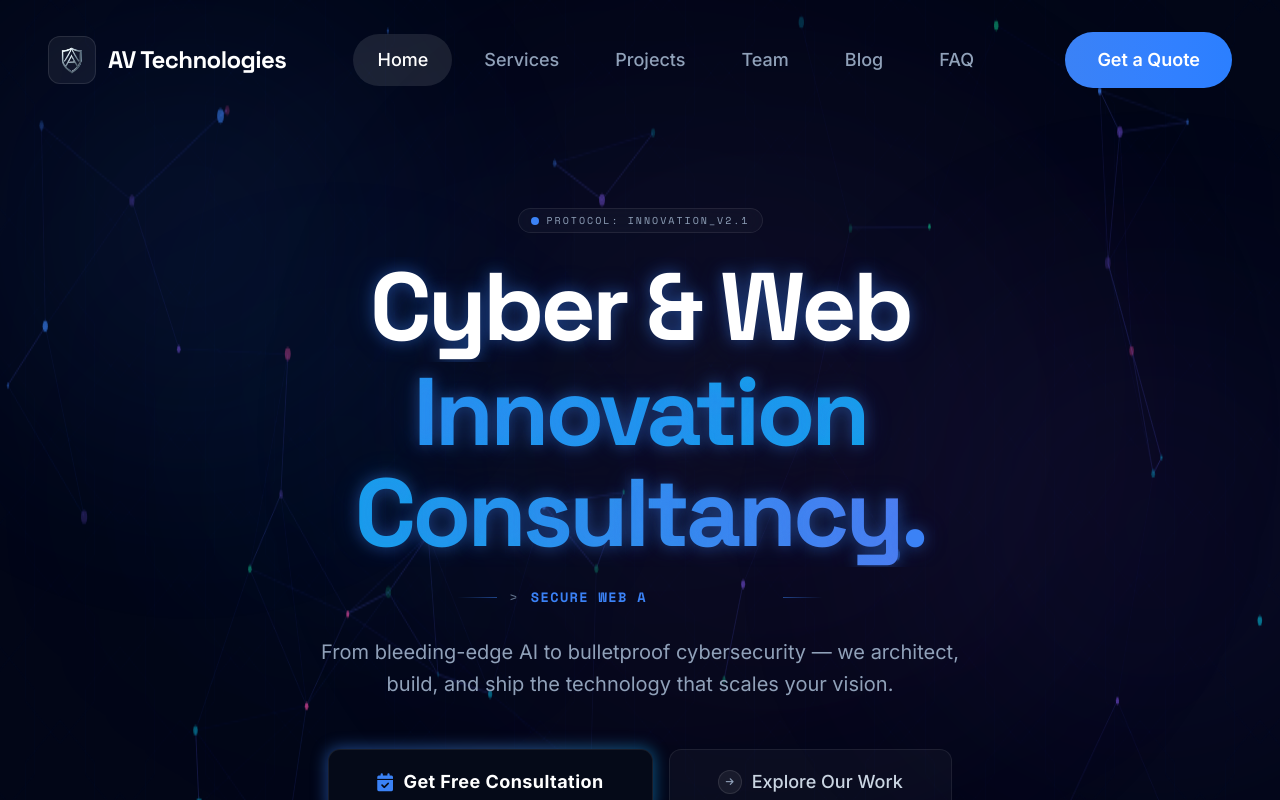
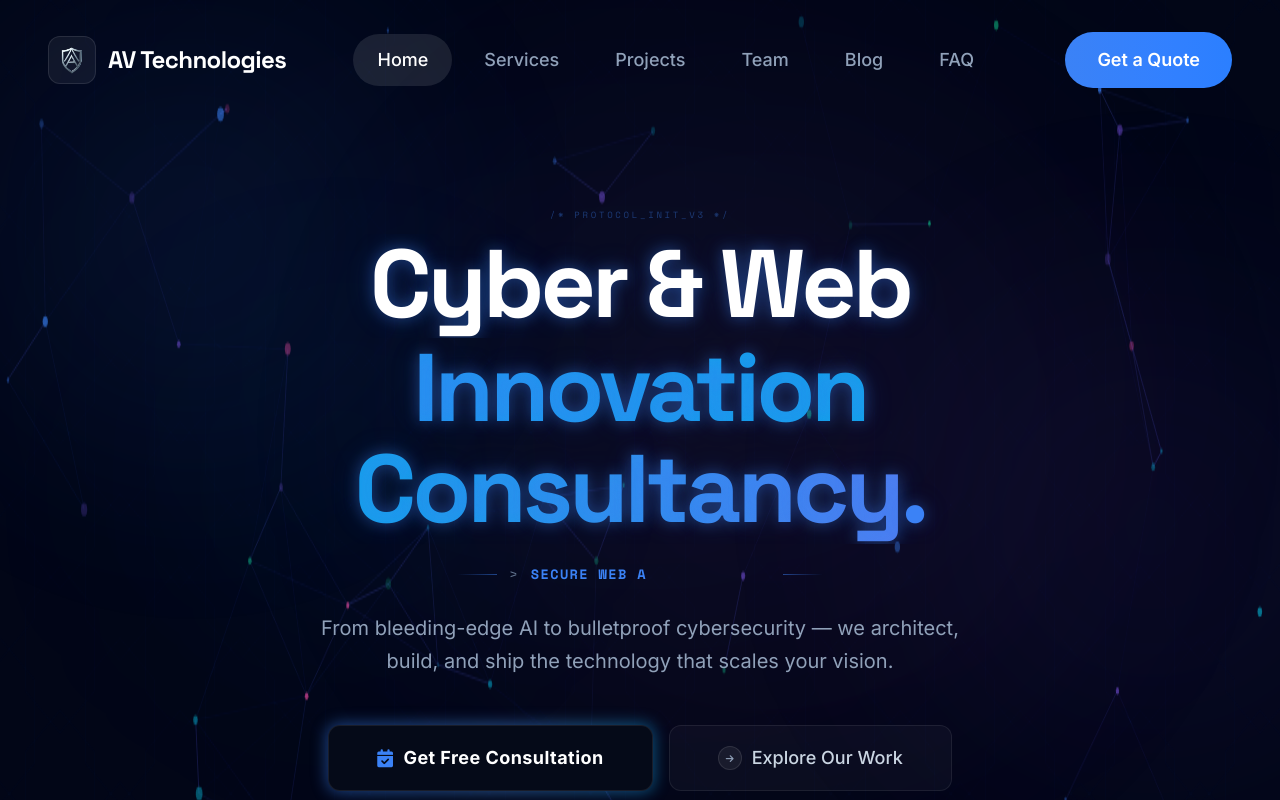
Before and after one commit to adhritverse/adhrit-verse-nebula, a Next.js app: page / in a window 1280 px wide. Shown: the top 800 px of the page. Built offline with nearby package versions, Linux system fonts and the light colour scheme.

Commit message:
style: refine hero badge and coded aesthetic

```diff
--- a/src/components/CanvasHero.tsx
+++ b/src/components/CanvasHero.tsx
@@ -204,13 +204,9 @@ export default function CanvasHero() {
         {/* Centered Content */}
         <div className="pt-16 lg:pt-28 max-w-4xl mx-auto flex flex-col items-center relative z-20">
 
-          {/* Coded Vibe Badge */}
-          <div className="hero-sub opacity-0 mb-6 flex items-center gap-2 px-3 py-1 bg-white/[0.03] border border-white/[0.08] rounded-full backdrop-blur-md">
-            <span className="relative flex h-2 w-2">
-              <span className="animate-ping absolute inline-flex h-full w-full rounded-full bg-primary/40 opacity-75"></span>
-              <span className="relative inline-flex rounded-full h-2 w-2 bg-primary"></span>
-            </span>
-            <span className="text-[10px] font-mono tracking-[0.2em] text-slate-400 uppercase">Protocol: Innovation_v2.1</span>
+          {/* Subtle Coded Accent */}
+          <div className="hero-sub opacity-0 mb-3 flex items-center justify-center font-mono text-[9px] tracking-[0.3em] text-primary/40 uppercase">
+            <span>/* protocol_init_v3 */</span>
           </div>
 
           {/* Headline — Commanding Presence */}
```
